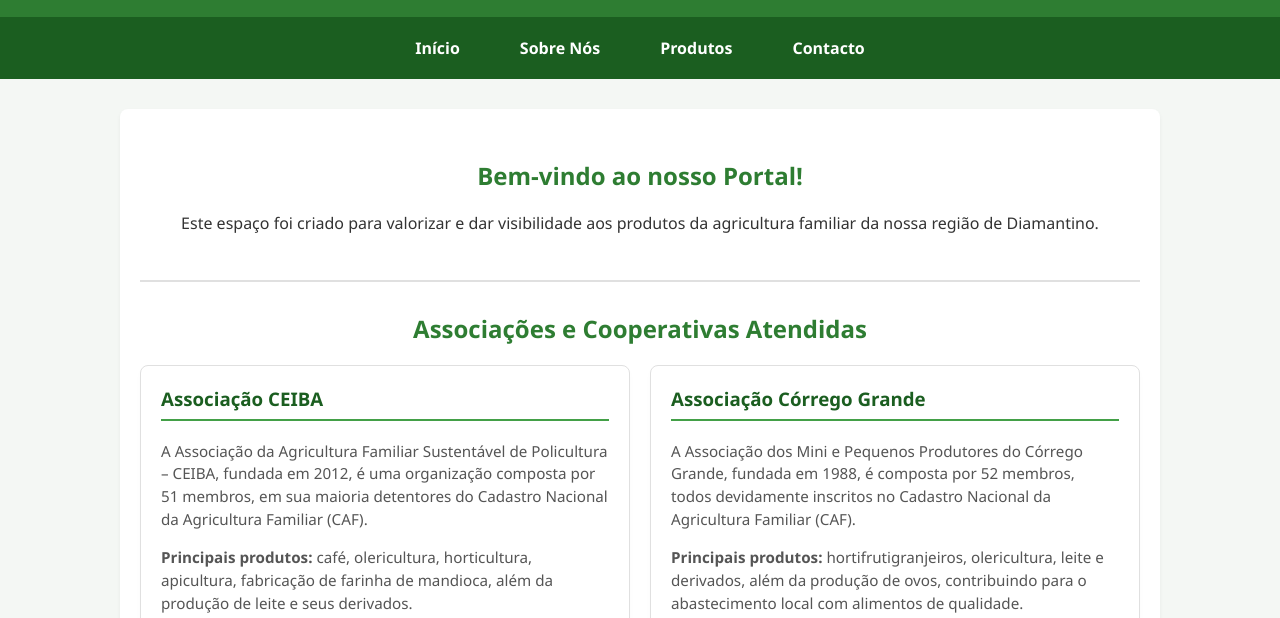
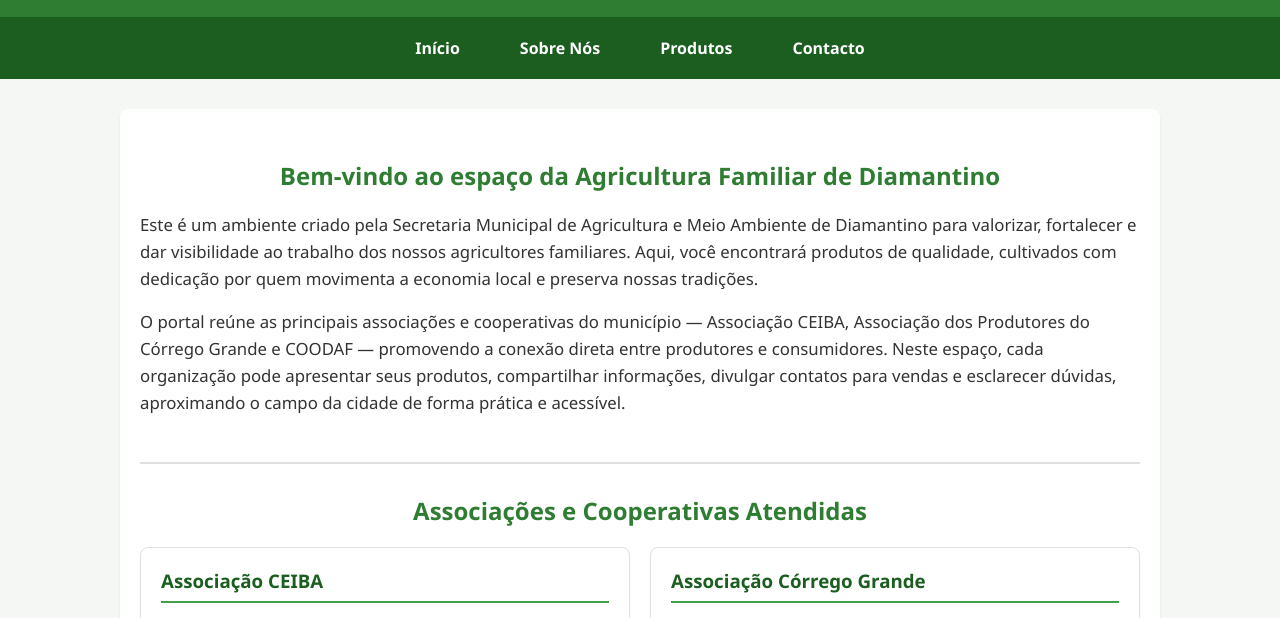
Before and after one commit to agriculturadiamantino/vitrine-rural-diamantino, a plain HTML site: page index.html in a window 1280 px wide. Shown: the part 100-718 px from the top of the page. Drawn offline with Linux system fonts and the light colour scheme.

Commit message:
Revise welcome section and community descriptions
Updated welcome section text and alignment for better readability. Improved descriptions for community organizations.

```diff
--- a/index.html
+++ b/index.html
@@ -54,12 +54,21 @@
         }
 
         .welcome-section {
-            text-align: center;
+            text-align: left; /* Alinhado à esquerda para melhor leitura de blocos de texto maiores */
             padding: 10px 0 30px 0;
             border-bottom: 2px solid #e0e0e0;
         }
 
-        .welcome-section h2 { color: #2e7d32; }
+        .welcome-section h2 {
+            color: #2e7d32;
+            text-align: center; /* Mantém o título de boas-vindas centralizado */
+        }
+
+        .welcome-section p {
+            line-height: 1.6;
+            margin-bottom: 15px;
+            font-size: 1.05rem;
+        }
 
         /* Estilo para a seção das Associações */
         .communities-title {
@@ -133,29 +142,26 @@
 
     <div class="container">
         <section class="welcome-section">
-            <h2>Bem-vindo ao nosso Portal!</h2>
-            <p>Este espaço foi criado para valorizar e dar visibilidade aos produtos da agricultura familiar da nossa região de Diamantino.</p>
+            <h2>Bem-vindo ao espaço da Agricultura Familiar de Diamantino</h2>
+            <p>Este é um ambiente criado pela Secretaria Municipal de Agricultura e Meio Ambiente de Diamantino para valorizar, fortalecer e dar visibilidade ao trabalho dos nossos agricultores familiares. Aqui, você encontrará produtos de qualidade, cultivados com dedicação por quem movimenta a economia local e preserva nossas tradições.</p>
+            <p>O portal reúne as principais associações e cooperativas do município — Associação CEIBA, Associação dos Produtores do Córrego Grande e COODAF — promovendo a conexão direta entre produtores e consumidores. Neste espaço, cada organização pode apresentar seus produtos, compartilhar informações, divulgar contatos para vendas e esclarecer dúvidas, aproximando o campo da cidade de forma prática e acessível.</p>
         </section>
 
-        <!-- SEÇÃO DAS ASSOCIAÇÕES E COOPERATIVAS DO MUNICÍPIO  -->
         <h2 class="communities-title">Associações e Cooperativas Atendidas</h2>
         <div class="communities-grid">
 
-            <!-- Card 1: CEIBA -->
             <div class="community-card">
                 <h3>Associação CEIBA</h3>
-                <p>A Associação da Agricultura Familiar Sustentável de Policultura – CEIBA, fundada em 2012, é uma organização composta por 51 membros, em sua maioria detentores do Cadastro Nacional da Agricultura Familiar (CAF).</p>
+                <p>A Associação da Agricultura Familiar Sustentável de Policultura – CEIBA,pfundada em 2012, é uma organização composta por 51 membros, em sua maioria detentores do Cadastro Nacional da Agricultura Familiar (CAF).</p>
                 <p><strong>Principais produtos:</strong> café, olericultura, horticultura, apicultura, fabricação de farinha de mandioca, além da produção de leite e seus derivados.</p>
             </div>
 
-            <!-- Card 2: Córrego Grande -->
             <div class="community-card">
                 <h3>Associação Córrego Grande</h3>
                 <p>A Associação dos Mini e Pequenos Produtores do Córrego Grande, fundada em 1988, é composta por 52 membros, todos devidamente inscritos no Cadastro Nacional da Agricultura Familiar (CAF).</p>
                 <p><strong>Principais produtos:</strong> hortifrutigranjeiros, olericultura, leite e derivados, além da produção de ovos, contribuindo para o abastecimento local com alimentos de qualidade.</p>
             </div>
 
-            <!-- Card 3: COODAF -->
             <div class="community-card">
                 <h3>Cooperativa COODAF</h3>
                 <p>A Cooperativa Agropecuária Diamantinense da Agricultura Familiar – COODAF, fundada em 2007, é composta por 42 membros, em sua maioria detentores do Cadastro Nacional da Agricultura Familiar (CAF).</p>
```
